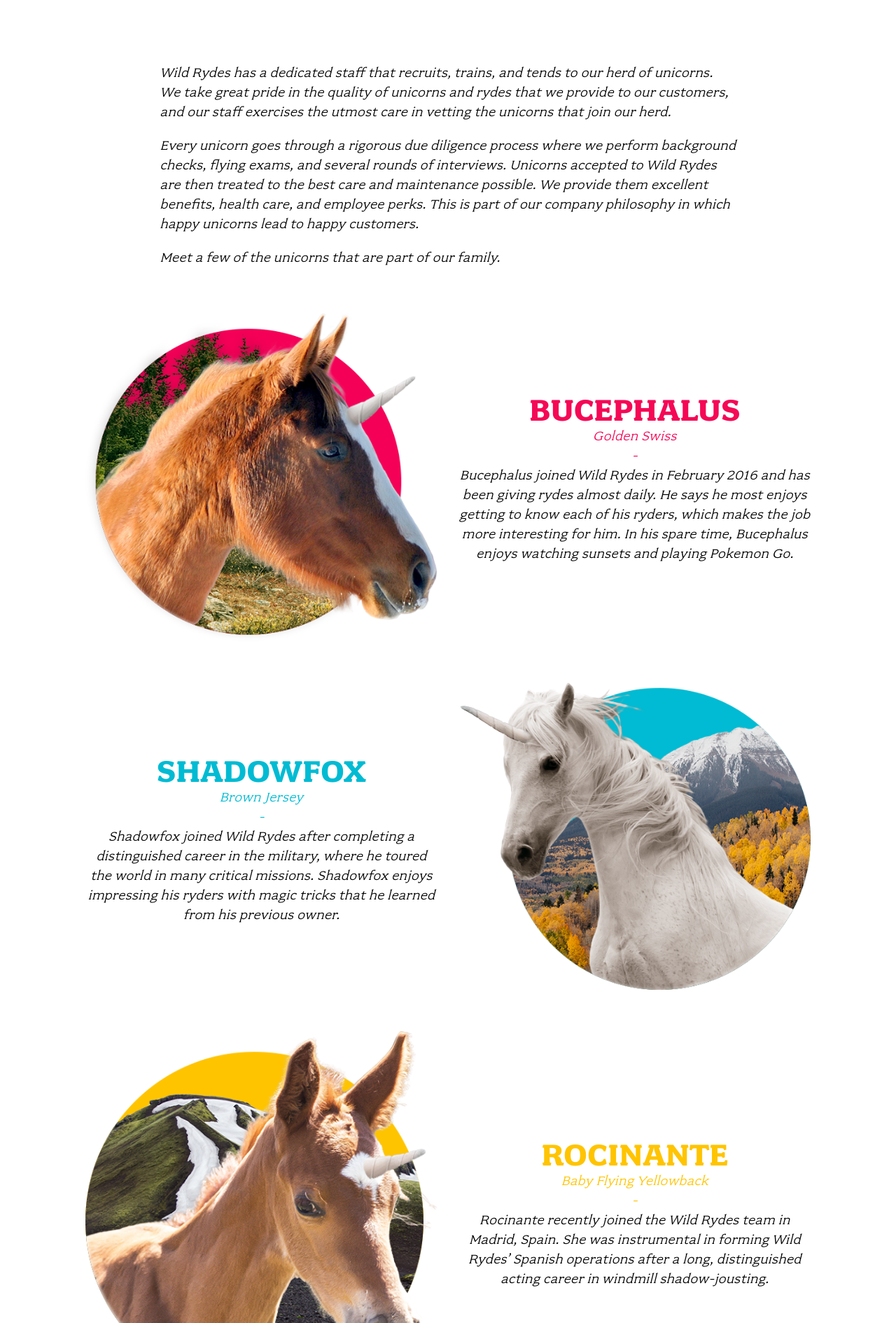
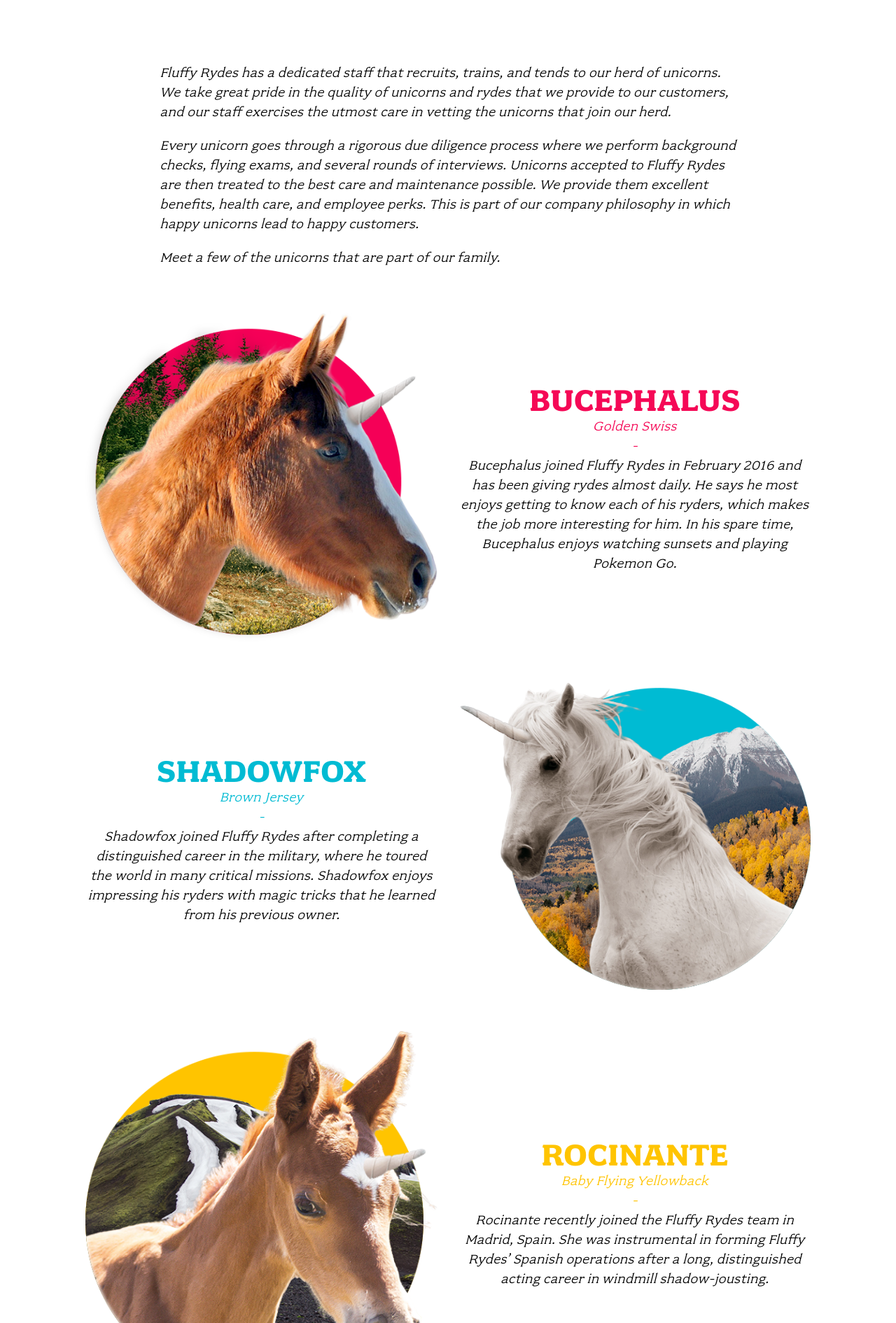
Before and after one commit to fluffyrydes/fluffyrydes.github.io, a Vue app: page /unicorns in a window 1280 px wide. Shown: the part 430-2320 px from the top of the page at 70% size. Built offline with nearby package versions, Linux system fonts and the light colour scheme.

Commit message:
search replace full text references

```diff
--- a/src/components/footer.vue
+++ b/src/components/footer.vue
@@ -13,7 +13,7 @@
     </div>
     <div class="row column">
       <div class="footer-legal">
-        &copy;WildRydes Inc<br>
+        &copy;FluffyRydes Inc<br>
         All Rights Reserved
       </div>
     </div>
--- a/src/components/menu.vue
+++ b/src/components/menu.vue
@@ -2,7 +2,7 @@
     <header >
 
         <div v-if="extraHeader">
-            <div class="site-logo" :class="logoColor" >Wild Rydes  </div>
+            <div class="site-logo" :class="logoColor" >Fluffy Rydes  </div>
 
             <div class="row column medium-8 large-6 xlarge-5 xxlarge-4">
             <h1 class="">{{title}}</h1>
@@ -12,7 +12,7 @@
             </div>
         </div>
 
-        <h1  v-show="showTitle" class="title">Wild Rydes</h1>
+        <h1  v-show="showTitle" class="title">Fluffy Rydes</h1>
         <nav  id="nav"  v-show="isOpen" class="site-nav">
             <ul>
                 <li><router-link to="/">Home</router-link></li>
--- a/src/views/Apply.vue
+++ b/src/views/Apply.vue
@@ -6,8 +6,8 @@
   </header>
  <section class="content">
     <div class="row column medium-10 large-7 xlarge-5">
-      <p>Wild Rydes is on the hunt for the most mythical creature of all: talented software engineers! We’re seeking a technical dream team who will help us build a future where every person has a unicorn to ryde.</p>
-      <p>From a technical standpoint, Wild Rydes believes in a future where there are no servers to provision, manage, or scale! Interested candidates can begin following the Serverless Way by exploring the following options:</p>
+      <p>Fluffy Rydes is on the hunt for the most mythical creature of all: talented software engineers! We’re seeking a technical dream team who will help us build a future where every person has a unicorn to ryde.</p>
+      <p>From a technical standpoint, Fluffy Rydes believes in a future where there are no servers to provision, manage, or scale! Interested candidates can begin following the Serverless Way by exploring the following options:</p>
       <ul>
         <li>Enter our <a href="http://awschatbot.devpost.com" target="_blank">hackathon</a></li>
         <li>Train in the art of serverless</li>
--- a/src/views/Investors.vue
+++ b/src/views/Investors.vue
@@ -46,7 +46,7 @@
             <div class="intro block">
               <h2 class="title">Our Board of Directors</h2>
               <p class="content">
-                Wild Rydes has a talented Board of Directors which advises the company on strategy and enabling business success. Using its collective leadership intangibles, the Board works with Wild Rydes to ideate solutions and form audacious ideas to the company’s most pressing business challenges. The Board and the Company work together to make informed problem solving decisions using process optimization and agile decision making techniques.
+                Fluffy Rydes has a talented Board of Directors which advises the company on strategy and enabling business success. Using its collective leadership intangibles, the Board works with Fluffy Rydes to ideate solutions and form audacious ideas to the company’s most pressing business challenges. The Board and the Company work together to make informed problem solving decisions using process optimization and agile decision making techniques.
               </p>
             </div>
           </div>
--- a/src/views/Unicorns.vue
+++ b/src/views/Unicorns.vue
@@ -5,10 +5,10 @@
 
  <div class="row column medium-10 large-8 xxlarge-6">
     <p class="content">
-      Wild Rydes has a dedicated staff that recruits, trains, and tends to our herd of unicorns. We take great pride in the quality of unicorns and rydes that we provide to our customers, and our staff exercises the utmost care in vetting the unicorns that join our herd.
+      Fluffy Rydes has a dedicated staff that recruits, trains, and tends to our herd of unicorns. We take great pride in the quality of unicorns and rydes that we provide to our customers, and our staff exercises the utmost care in vetting the unicorns that join our herd.
     </p>
     <p class="content">
-      Every unicorn goes through a rigorous due diligence process where we perform background checks, flying exams, and several rounds of interviews. Unicorns accepted to Wild Rydes are then treated to the best care and maintenance possible. We provide them excellent benefits, health care, and employee perks. This is part of our company philosophy in which happy unicorns lead to happy customers.
+      Every unicorn goes through a rigorous due diligence process where we perform background checks, flying exams, and several rounds of interviews. Unicorns accepted to Fluffy Rydes are then treated to the best care and maintenance possible. We provide them excellent benefits, health care, and employee perks. This is part of our company philosophy in which happy unicorns lead to happy customers.
     </p>
     <p class="content">Meet a few of the unicorns that are part of our family.</p>
   </div>
@@ -25,7 +25,7 @@
           <h2 class="title">Bucephalus</h2>
           <div class="subtitle">Golden Swiss</div>
           <p class="content">
-            Bucephalus joined Wild Rydes in February 2016 and has been giving rydes almost daily. He says he most enjoys getting to know each of his ryders, which makes the job more interesting for him. In his spare time, Bucephalus enjoys watching sunsets and playing Pokemon Go.
+            Bucephalus joined Fluffy Rydes in February 2016 and has been giving rydes almost daily. He says he most enjoys getting to know each of his ryders, which makes the job more interesting for him. In his spare time, Bucephalus enjoys watching sunsets and playing Pokemon Go.
           </p>
         </div>
       </div>
@@ -41,7 +41,7 @@
           <h2 class="title">Shadowfox</h2>
           <div class="subtitle">Brown Jersey</div>
           <p class="content">
-            Shadowfox joined Wild Rydes after completing a distinguished career in the military, where he toured the world in many critical missions. Shadowfox enjoys impressing his ryders with magic tricks that he learned from his previous owner.
+            Shadowfox joined Fluffy Rydes after completing a distinguished career in the military, where he toured the world in many critical missions. Shadowfox enjoys impressing his ryders with magic tricks that he learned from his previous owner.
           </p>
         </div>
       </div>
@@ -57,7 +57,7 @@
           <h2 class="title">Rocinante</h2>
           <div class="subtitle">Baby Flying Yellowback</div>
           <p class="content">
-            Rocinante recently joined the Wild Rydes team in Madrid, Spain. She was instrumental in forming Wild Rydes’ Spanish operations after a long, distinguished acting career in windmill shadow-jousting.
+            Rocinante recently joined the Fluffy Rydes team in Madrid, Spain. She was instrumental in forming Fluffy Rydes’ Spanish operations after a long, distinguished acting career in windmill shadow-jousting.
           </p>
         </div>
       </div>
```
Also changed, not shown: src/views/Faq.vue (+11 -11 lines), src/views/Home.vue (+4 -4 lines).
